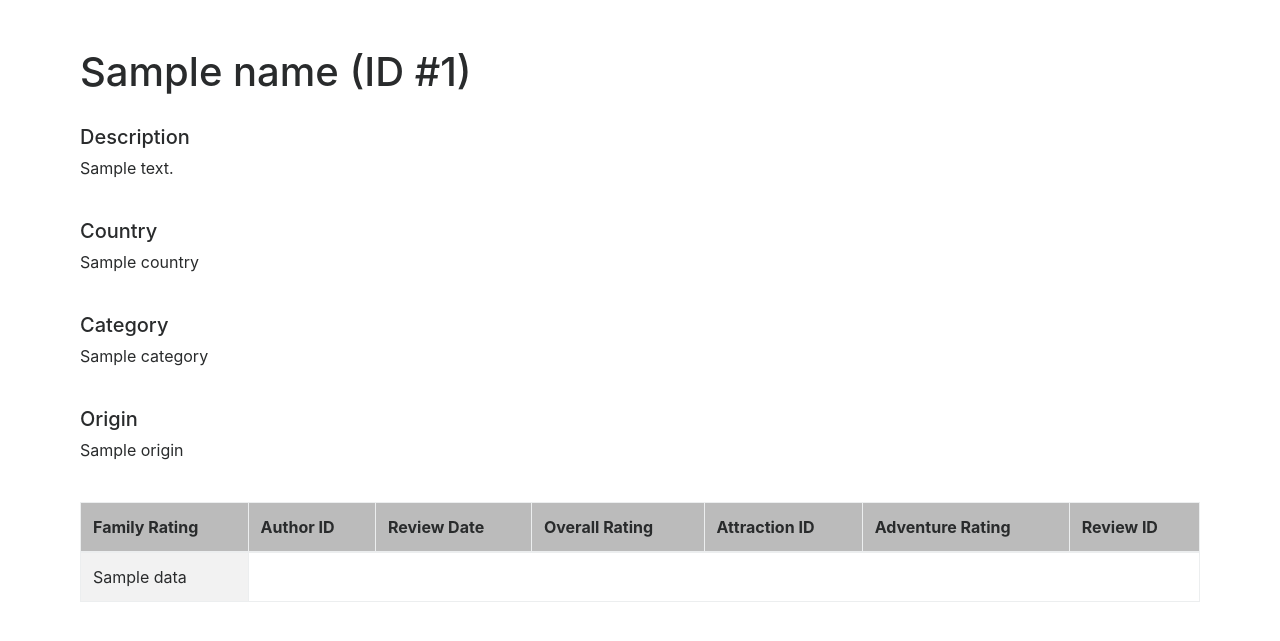
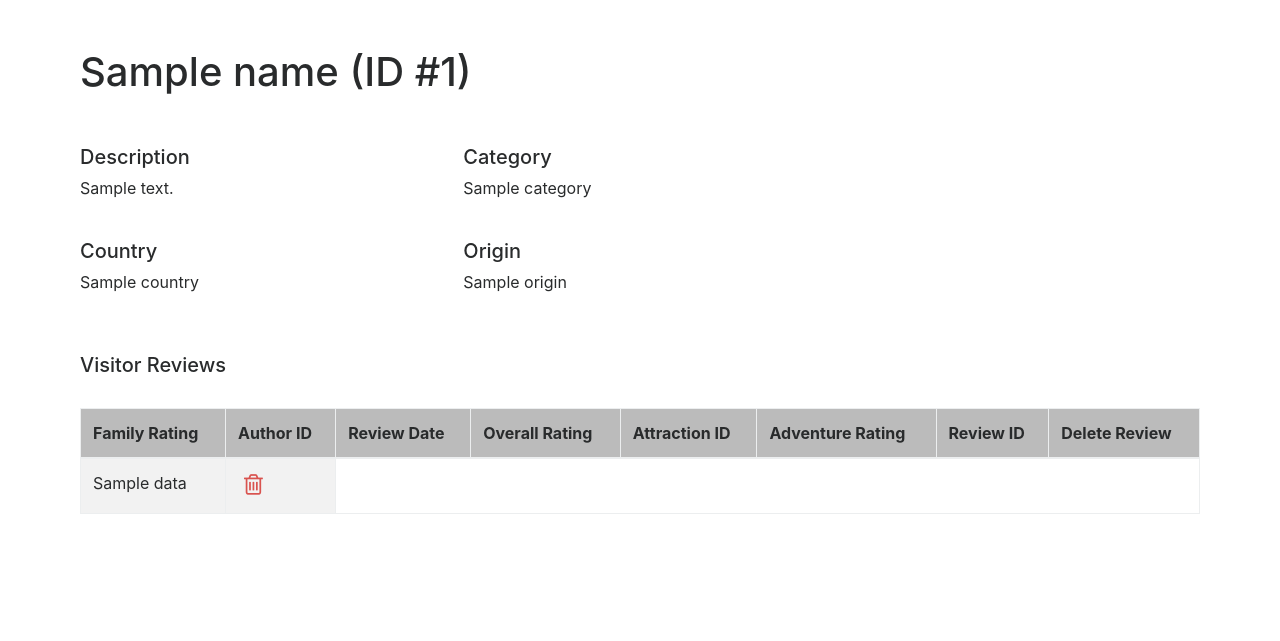
Before and after one commit to bchiang7/CS3200-Project, a Flask app: template app/templates/attraction.html in a window 1280 px wide. Shown: the part 56-697 px from the top of the page. Run offline with Flask 2, Linux system fonts and the light colour scheme; the template is opened without the code that fills it: most values are stand-ins (such as "Sample title", 1, 10 or a date in 2020); some libraries are stand-ins or nearby versions.

Commit message:
delete review ✔️

```diff
--- a/app/static/main.js
+++ b/app/static/main.js
@@ -7,4 +7,10 @@ $(document).ready(function() {
     console.log(data);
   });
 
+  // set hidden input value for review deletion
+  $('.delete').click(function() {
+    id = $(this).data('id');
+    $('#deleteReviewModal input.form-control').val(id);
+  });
+
 })
--- a/app/static/styles.css
+++ b/app/static/styles.css
@@ -67,3 +67,14 @@ thead {
 .table a {
   display: block;
 }
+
+.delete {
+  border: none;
+  outline: none;
+  background: transparent;
+  color: #d9534f;
+}
+
+.delete:hover {
+  color: #c9302c;
+}
--- a/app/templates/attraction.html
+++ b/app/templates/attraction.html
@@ -5,19 +5,27 @@
 <div class="container">
   <h1>{{ name }} (ID #{{ attract_id }})</h1>
   <br>
+  <div class="row">
+    <div class="col-4">
       <h5>Description</h5>
       <p>{{ description }}</p>
       <br>
       <h5>Country</h5>
       <p>{{ country }}</p>
       <br>
+    </div>
+    <div class="col-4">
       <h5>Category</h5>
       <p>{{ category }}</p>
       <br>
       <h5>Origin</h5>
       <p>{{ origin }}</p>
       <br>
+    </div>
+  </div>
 
+  <h5>Visitor Reviews</h5>
+  <br>
   <table class="table table-bordered table-striped">
     <thead>
       <tr>
@@ -28,6 +36,7 @@
         <th>Attraction ID</th>
         <th>Adventure Rating</th>
         <th>Review ID</th>
+        <th>Delete Review</th>
       </tr>
     </thead>
     <tbody>
@@ -36,10 +45,39 @@
         {% for data in row %}
         <td>{{ data }}</td>
         {% endfor %}
+        <td>
+          <button type="button" class="delete" data-toggle="modal" data-target="#deleteReviewModal" data-id="{{ row[6] }}"><i class="fa fa-trash-o"></i></button>
+        </td>
       </tr>
       {% endfor %}
     </tbody>
   </table>
+
+
+  <div class="modal fade" id="deleteReviewModal" tabindex="-1" role="dialog" aria-labelledby="deleteReviewModal" aria-hidden="true">
+    <div class="modal-dialog" role="document">
+      <div class="modal-content">
+        <div class="modal-header">
+          <h5 class="modal-title" id="exampleModalLabel">Are you sure you want to delete this review?</h5>
+          <button type="button" class="close" data-dismiss="modal" aria-label="Close">
+            <span aria-hidden="true">&times;</span>
+          </button>
+        </div>
+        <div class="modal-body">
+          <form action="{{ url_for('deleteReview') }}" method="POST" accept-charset="utf-8">
+            <div class="form-group hidden">
+              <label for="reviewid">Review ID</label>
+              <input type="text" class="form-control" name="reviewid" placeholder="" value="">
+            </div>
+            <div class="buttons">
+              <button type="button" class="btn btn-secondary" data-dismiss="modal">Cancel</button>
+              <button type="submit" class="btn btn-danger">Delete</button>
+            </div>
+          </form>
+        </div>
+      </div>
+    </div>
+  </div>
 </div>
 
 {% endblock %}
--- a/app/templates/filter.html
+++ b/app/templates/filter.html
@@ -33,7 +33,11 @@
           {% for data in row %}
           <td>{{ data }}</td>
           {% endfor %}
-          <td><a href="/attraction/{{ row[3] }}"><i class="fa fa-info-circle"></i></a></td>
+          <td>
+            <a href="/attraction/{{ row[3] }}">
+              <i class="fa fa-info-circle"></i>
+            </a>
+          </td>
         </tr>
         {% endfor %}
       </tbody>
--- a/app/templates/profile.html
+++ b/app/templates/profile.html
@@ -36,9 +36,7 @@
       <br>
       <br>
       <button type="submit" id="updateVisitor" class="btn btn-primary">Update Visitor Profile</button>
-      <button type="button" class="btn btn-danger" data-toggle="modal" data-target="#deleteModal">
-        Delete Visitor Profile
-      </button>
+      <button type="button" class="btn btn-danger" data-toggle="modal" data-target="#deleteModal">Delete Visitor Profile</button>
     </form>
     <br>
 
```
Also changed, not shown: app/__init__.py (+29 -46 lines), stored_procedure_file.sql (+16 -2 lines), 1 other file. Lines whose indentation alone changed are shown as unchanged.
